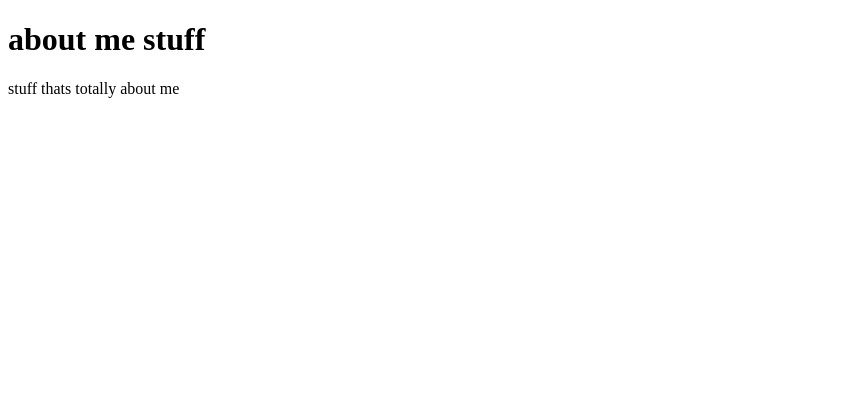
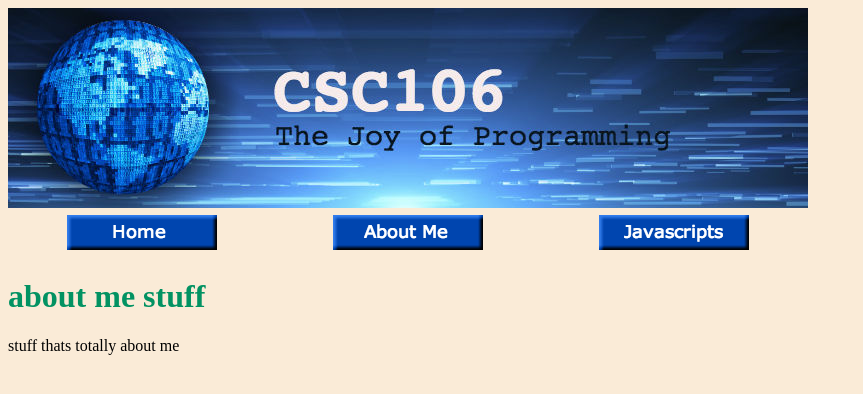
Before and after one commit to micahackerman/micahackerman.github.io, a plain HTML site: page aboutme.html in a window 1280 px wide. Shown: the whole page, without its empty margins (0-863 px from the left). Drawn offline with Linux system fonts and the light colour scheme.

Commit message:
Add files via upload

```diff
--- a/aboutme.html
+++ b/aboutme.html
@@ -4,10 +4,31 @@
     <meta charset="UTF-8" />
     <meta name="viewport"
     content="width=device-width, initial-scale=1.0"  />
-
     <title>Micah CSC106 </title>
+    <link rel="stylesheet" href="mystyle.css">
 </head>
 <body>
+    <div>
+    <img src="csc106_banner.jpg"></img>
+    <table width="800">
+            <tr>
+                <td align="center">
+                    <a href="index.html">
+                        <img src="home.png"></a><img>
+                    </a>
+                </td>
+                <td align="center">
+                    <a href="aboutme.html">
+                        <img src="aboutme.png"></a><img>
+                    </a>
+                </td>
+                <td align="center">
+                    <a href="javascripts.html">
+                        <img src="js.png"></a><img>
+                    </a>
+                </td>
+            </tr>
+    </table>
     <h1>about me stuff </h1>
     <p>stuff thats totally about me</p>
 </body>
```
Also changed, not shown: javascripts.html (+22 -1 lines).
